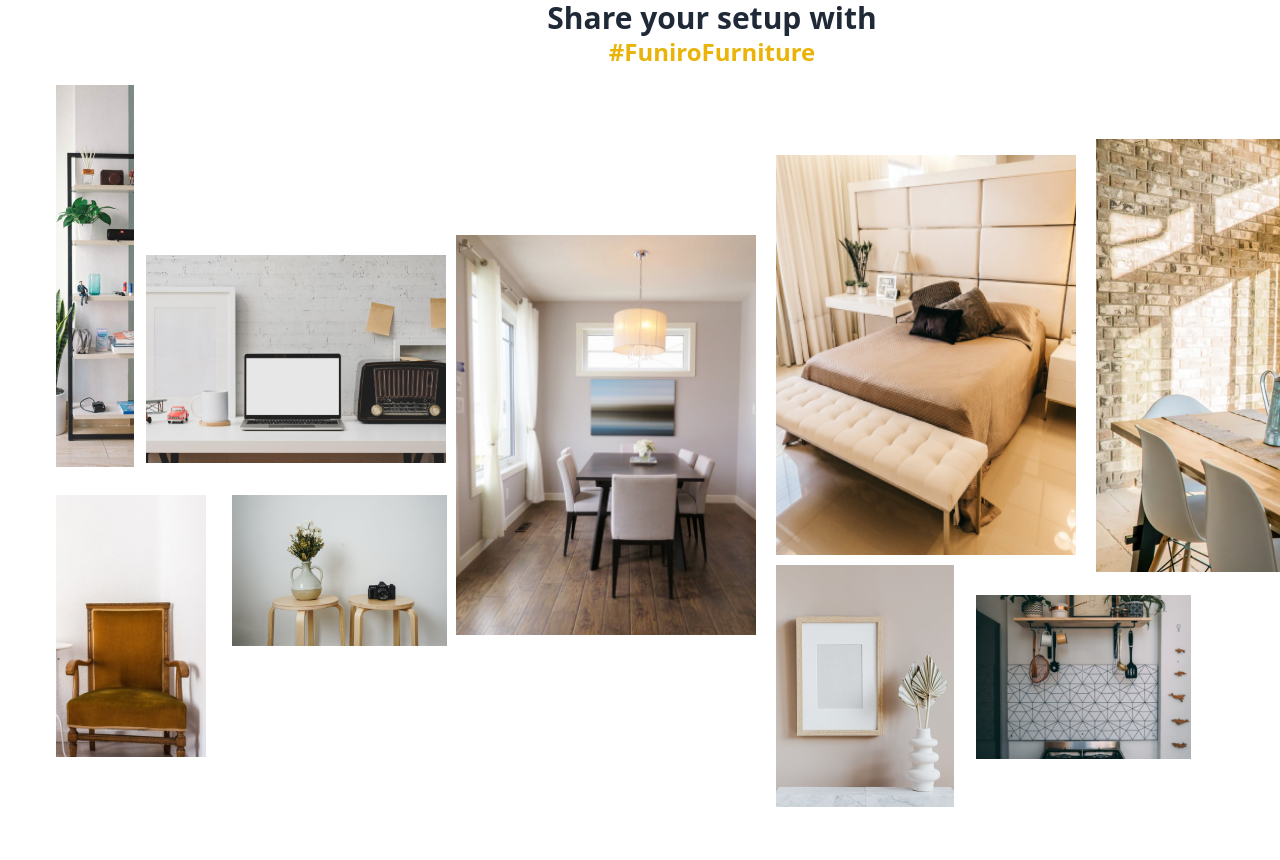
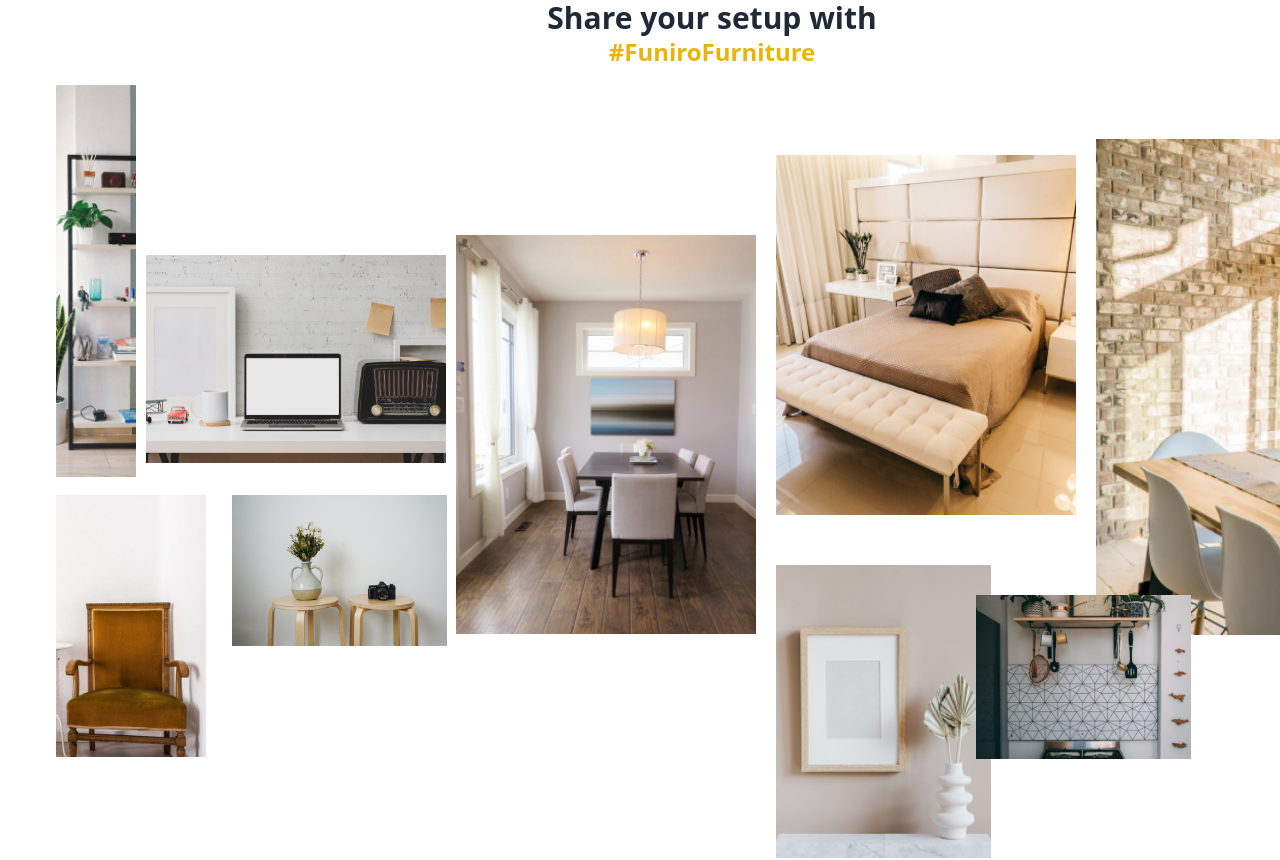
Before and after one commit to Ghazal010/Hackathon-Furniro, a Next.js app: page / in a window 1280 px wide. Shown: the part 2860-3720 px from the top of the page. Built offline with nearby package versions, Linux system fonts and the light colour scheme.

Commit message:
use of image tag

```diff
--- a/src/components/FuniroFurniture.tsx
+++ b/src/components/FuniroFurniture.tsx
@@ -1,4 +1,5 @@
 import React from 'react';
+import Image from 'next/image'; // Import Next.js Image component
 
 export default function FuniroFurniture() {
   return (
@@ -9,33 +10,33 @@ export default function FuniroFurniture() {
           <h3 className="text-2xl font-semibold text-yellow-500">#FuniroFurniture</h3>
         </div>
       </div>
-      <div className='absolute left-11 top-1 bg-slate-600'>
-      <div className='absolute h-[380px] w-[80px] top-[90px] left-0'>
-        <img src='/rectangle1.png'/>
+      <div className="absolute left-11 top-1 bg-slate-600">
+        <div className="absolute h-[380px] w-[80px] top-[90px] left-0">
+          <Image src="/rectangle1.png" alt="Rectangle 1" width={80} height={380} />
         </div>
-      <div className='absolute w-[300px] top-[260px] left-[90px] h-fit'>
-        <img src='/rectangle 2.png'/>
+        <div className="absolute w-[300px] top-[260px] left-[90px] h-fit">
+          <Image src="/rectangle 2.png" alt="Rectangle 2" width={300} height={300} />
         </div>
-      <div className=' w-[300px] h-96 absolute left-[400px] top-60'>
-        <img src='/rectangle 40.png' className='h-[400px]'/>
+        <div className="w-[300px] h-96 absolute left-[400px] top-60">
+          <Image src="/rectangle 40.png" alt="Rectangle 40" width={300} height={400} />
         </div>
-      <div className=' w-[300px] h-96 absolute left-[720px] top-40'>
-        <img src='/rectangle 43.png' className='h-[400px]'/>
+        <div className="w-[300px] h-96 absolute left-[720px] top-40">
+          <Image src="/rectangle 43.png" alt="Rectangle 43" width={300} height={400} />
         </div>
-      <div className=' w-[300px] h-96 absolute left-[1040px] top-36'>
-        <img src='/rectangle 45.png' className='h-fit'/>
+        <div className="w-[300px] h-96 absolute left-[1040px] top-36">
+          <Image src="/rectangle 45.png" alt="Rectangle 45" width={300} height={400} />
         </div>
-      <div className=' w-[150px] h-64 absolute left-0 top-[500px] bg-slate-600'>
-        <img src='/rectangle 37.png' className='h-fit'/>
+        <div className="w-[150px] h-64 absolute left-0 top-[500px] bg-slate-600">
+          <Image src="/rectangle 37.png" alt="Rectangle 37" width={150} height={256} />
         </div>
-      <div className=' w-[215px] h-40 absolute left-44 top-[500px]'>
-        <img src='/rectangle 39.png' className='h-fit'/>
+        <div className="w-[215px] h-40 absolute left-44 top-[500px]">
+          <Image src="/rectangle 39.png" alt="Rectangle 39" width={215} height={160} />
         </div>
-      <div className=' w-[215px] h-40 absolute left-[720px] top-[570px]'>
-        <img src='/rectangle 41.png' className='h-fit'/>
+        <div className="w-[215px] h-40 absolute left-[720px] top-[570px]">
+          <Image src="/rectangle 41.png" alt="Rectangle 41" width={215} height={160} />
         </div>
-      <div className=' w-[215px] h-40 absolute left-[920px] top-[600px]'>
-        <img src='/rectangle 44.png' className='h-fit'/>
+        <div className="w-[215px] h-40 absolute left-[920px] top-[600px]">
+          <Image src="/rectangle 44.png" alt="Rectangle 44" width={215} height={160} />
         </div>
       </div>
     </div>
```
Lines whose indentation alone changed are shown as unchanged.
